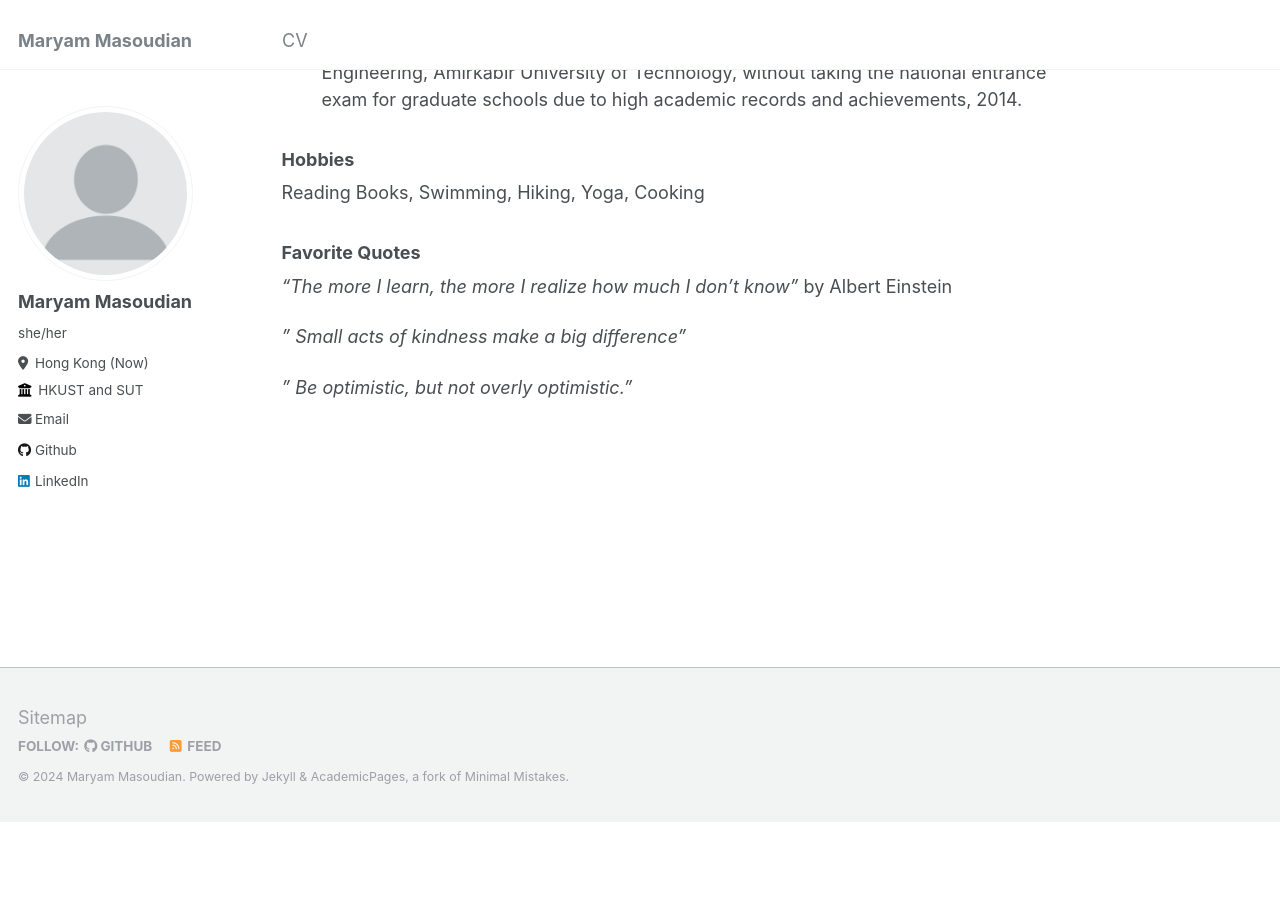
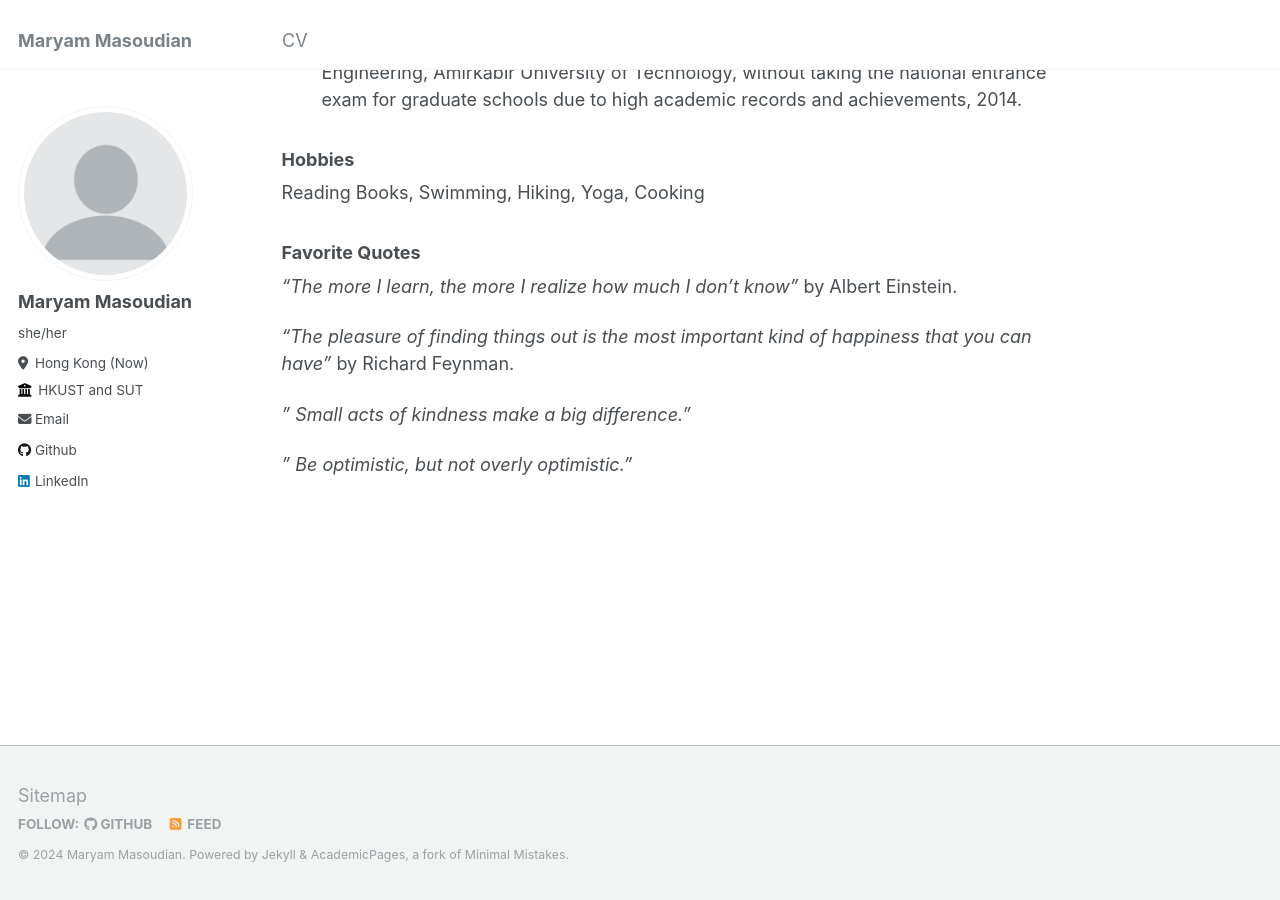
Before and after one commit to maryammsd/maryammsd.github.io, a Jekyll site: the page built from _pages/about.md, in a window 1280 px wide and 900 px high, scrolled down 1560 px. Built offline with Jekyll 4.4.1, drawn with Linux system fonts in a browser that asks for light colours; before the commit the page ends 2383 px from its top, so only the background shows below that.

Commit message:
Update about.md

```diff
--- a/_pages/about.md
+++ b/_pages/about.md
@@ -42,8 +42,10 @@ Software Testing, Program Analysis
 Reading Books, Swimming, Hiking, Yoga, Cooking
 
 ### Favorite Quotes
-*"The more I learn, the more I realize how much I don't know"* by Albert Einstein
+*"The more I learn, the more I realize how much I don't know"* by Albert Einstein.
 
-*" Small acts of kindness make a big difference"*
+*"The pleasure of finding things out is the most important kind of happiness that you can have"* by Richard Feynman.
+
+*" Small acts of kindness make a big difference."*
 
 *" Be optimistic, but not overly optimistic."*
```
